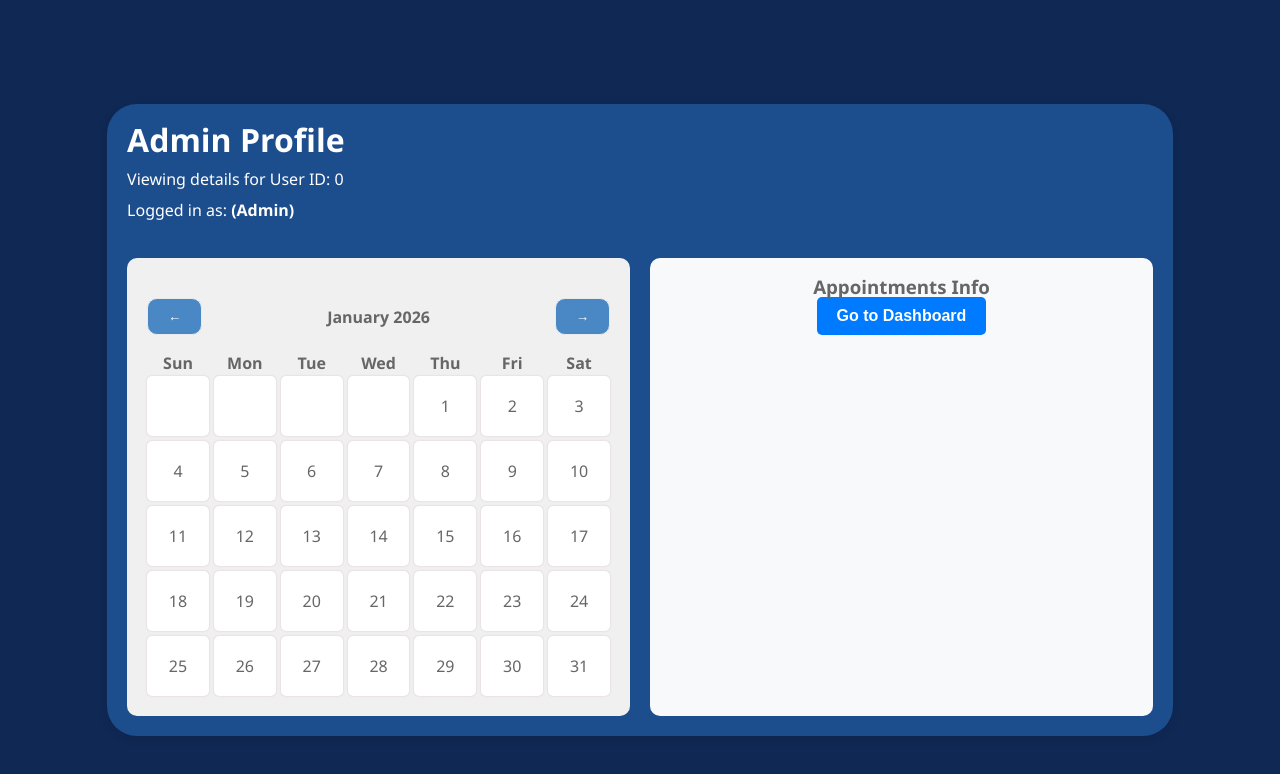
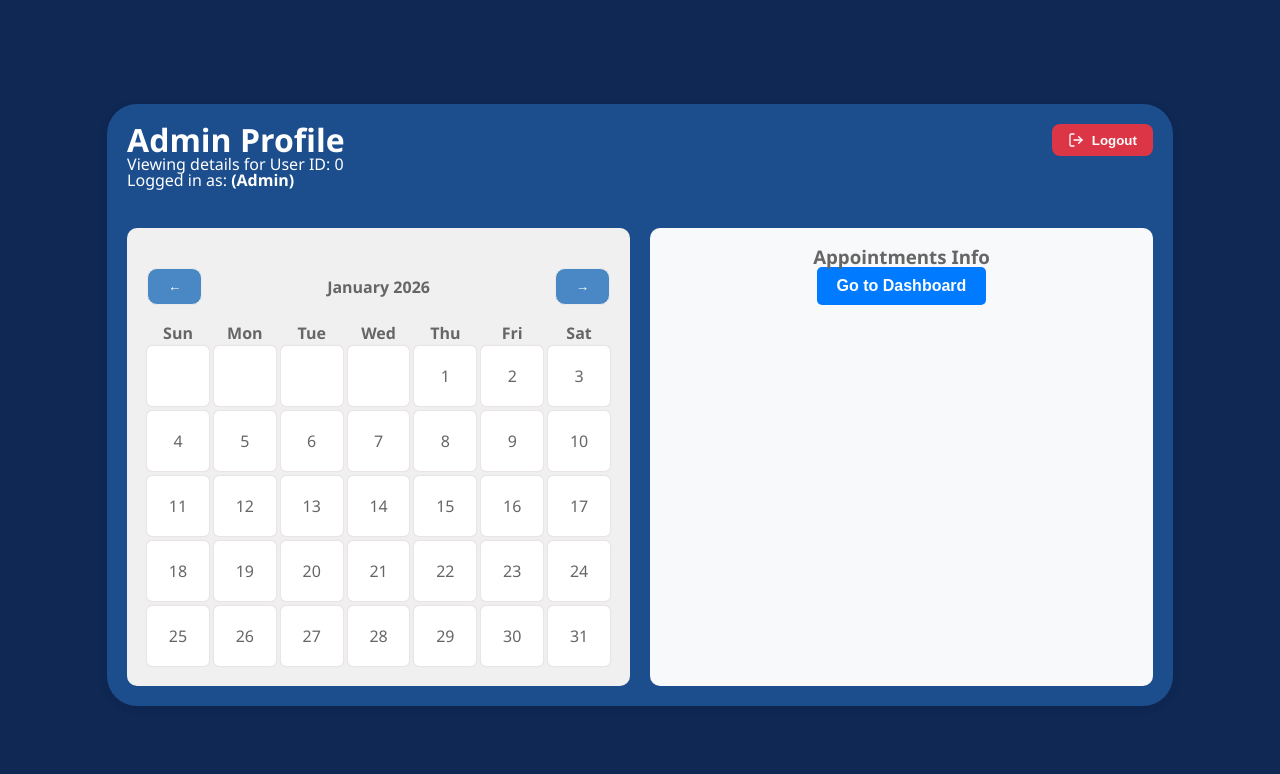
Before and after one commit to PatrickRadu/ReqEng_Frontent, a React app: page /user-profile in a window 1280 px wide. Shown: the top 774 px of the page. Built offline with nearby package versions, Linux system fonts and the light colour scheme; sample sign-in values are in the browser's storage; the HTML template or start-up script is replaced by a standard one.

Commit message:
Added logout button.

```diff
--- a/src/components/ClinicalNotes.tsx
+++ b/src/components/ClinicalNotes.tsx
@@ -34,7 +34,6 @@ export const ClinicalNotes: React.FC = () => {
     const fetchPatients = async () => {
       try {
         const token = localStorage.getItem('access_token');
-        // Assumes an endpoint /users that filters by role
         const response = await axios.get<Patient[]>(`${baseApiUrl}/users`, {
           params: { role: 'patient' },
           headers: { Authorization: `Bearer ${token}` }
--- a/src/components/UserProfile.tsx
+++ b/src/components/UserProfile.tsx
@@ -5,6 +5,7 @@ import './Dashboard.css';
 import { AppCalendar } from './AppCalendar';
 import { DoctorSchedule } from './DoctorSchedule';
 import { PatientSchedule } from './PatientSchedule';
+import { LogOut } from 'lucide-react';
 
 export const UserProfile: React.FC = () => {
   const navigate = useNavigate();
@@ -20,15 +21,46 @@ export const UserProfile: React.FC = () => {
   // State to track selected day for schedule view
   const [selectedDate, setSelectedDate] = useState<Date | null>(null);
 
+  // --- LOGOUT FUNCTION ---
+  const handleLogout = () => {
+    // 1. Clear all authentication data
+    localStorage.clear();
+    // 2. Redirect to login page
+    navigate('/login');
+  };
+
   return (
     <div className="dashboard-container big-container">
       {/* Top info */}
       <div className="dashboard-info">
-        <h1>{currentUserRoleCapitalized} Profile</h1>
-        <p>Viewing details for User ID: {targetPatientId}</p>
-        <p>
-          Logged in as: <strong>{fullName} ({currentUserRoleCapitalized})</strong>
-        </p>
+        <div style={{ display: 'flex', justifyContent: 'space-between', alignItems: 'start' }}>
+            <div>
+                <h1>{currentUserRoleCapitalized} Profile</h1>
+                <p>Viewing details for User ID: {targetPatientId}</p>
+                <p>
+                Logged in as: <strong>{fullName} ({currentUserRoleCapitalized})</strong>
+                </p>
+            </div>
+
+            {/* LOGOUT BUTTON */}
+            <button
+                onClick={handleLogout}
+                style={{
+                    backgroundColor: '#dc3545', // Red for logout
+                    color: 'white',
+                    border: 'none',
+                    padding: '8px 16px',
+                    borderRadius: '8px',
+                    cursor: 'pointer',
+                    display: 'flex',
+                    alignItems: 'center',
+                    gap: '8px',
+                    fontWeight: 'bold'
+                }}
+            >
+                <LogOut size={16} /> Logout
+            </button>
+        </div>
       </div>
 
       <div className="dashboard-panel">
```
